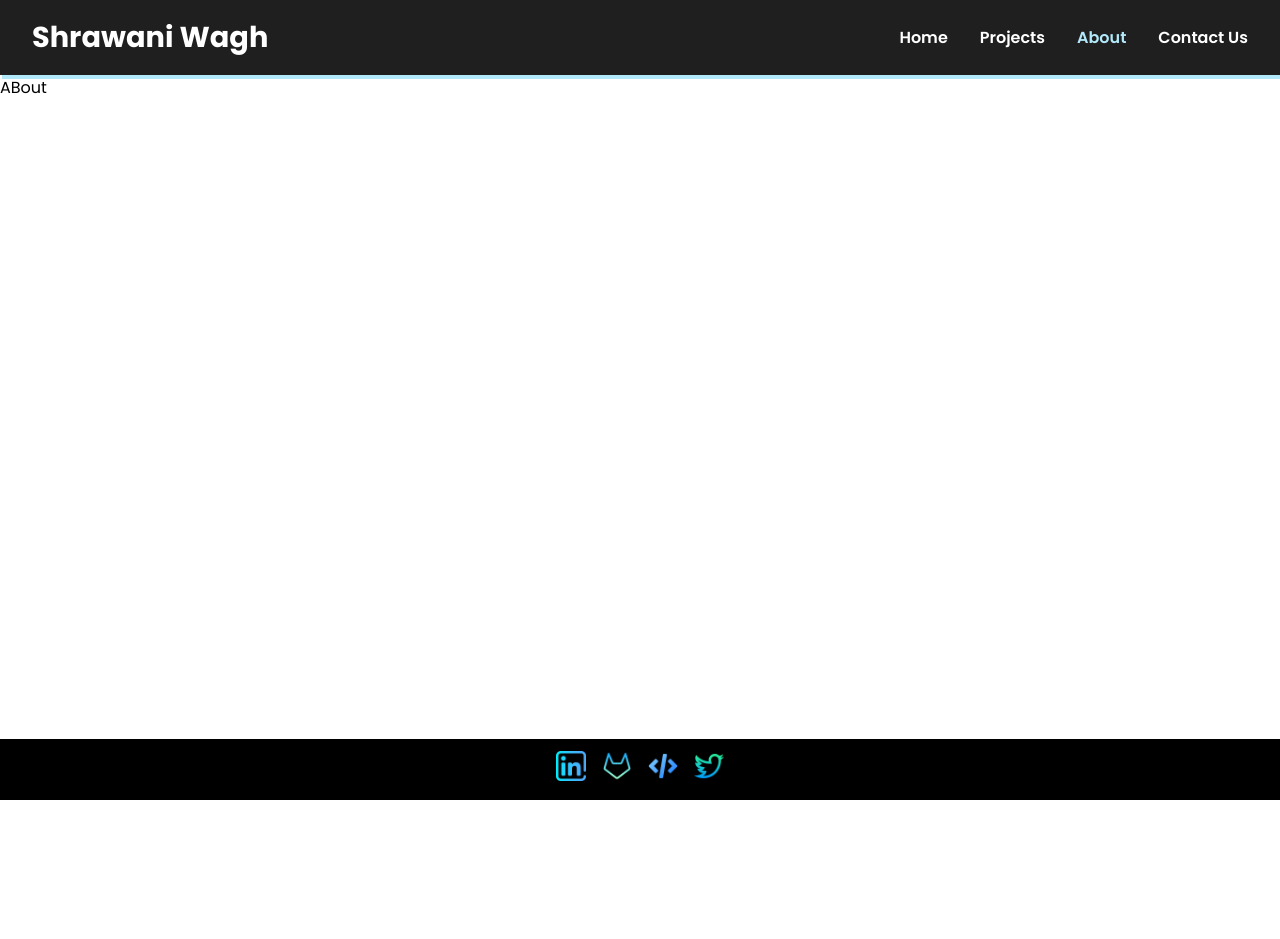
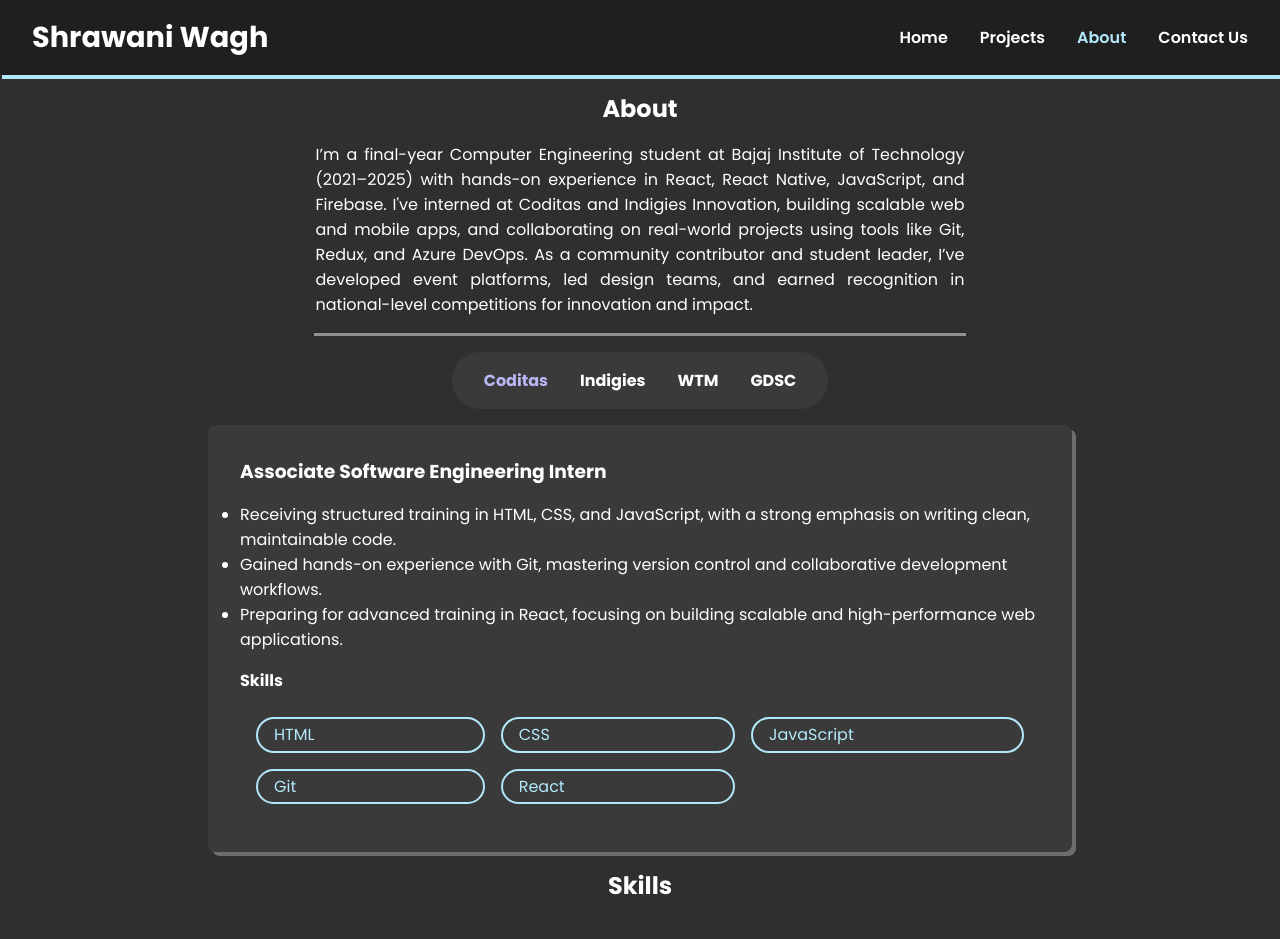
Before and after one commit to shrawaniwagh04/portfolio-nextjs, a Next.js app: page /about in a window 1280 px wide. Shown: the top 939 px of the page. Before the commit the page ends 800 px from the top, so only its background shows below. Built offline with nearby package versions, Linux system fonts and the light colour scheme.

Commit message:
Feat/about-added-about-section (#3)
* feat/about-about-section-added

* feat/about-about-section-added

```diff
--- /dev/null
+++ b/src/views/About/About.data.ts
@@ -0,0 +1,81 @@
+//About Data
+export const AboutData = {
+  title: "About",
+  body:
+    "I’m a final-year Computer Engineering student at Bajaj Institute of Technology (2021–2025) with hands-on experience in React, React Native, JavaScript, and Firebase. I've interned at Coditas and Indigies Innovation, building scalable web and mobile apps, and collaborating on real-world projects using tools like Git, Redux, and Azure DevOps. As a community contributor and student leader, I’ve developed event platforms, led design teams, and earned recognition in national-level competitions for innovation and impact."
+};
+
+
+export const SubNavList = [
+  {
+    id: 1,
+    work: "Coditas",
+    title: "Associate Software Engineering Intern",
+    description: [
+      "Receiving structured training in HTML, CSS, and JavaScript, with a strong emphasis on writing clean, maintainable code.",
+      "Gained hands-on experience with Git, mastering version control and collaborative development workflows.",
+      "Preparing for advanced training in React, focusing on building scalable and high-performance web applications.",
+    ],
+    skills: ["HTML", "CSS", "JavaScript", "Git", "React"],
+  },
+
+  {
+    id: 2,
+    work: "Indigies",
+    title: "Software Engineering Intern",
+    description: [
+      "Developed the front-end of two React Native mobile apps during an internship, focusing on creating an effective and user-friendly UI.",
+      "Conducted 3 POCs to assess feasibility and explore technical solutions, leading to successful project execution.",
+      "Utilized Redux, Swagger, and Azure DevOps for state management, API testing, and task tracking.",
+    ],
+    skills: ["React Native", "Redux", "Swagger", "Azure DevOps", "UI Design"],
+  },
+
+  {
+    id: 3,
+    work: "WTM",
+    title: "Women Techmakers Community ",
+    description: [
+      "Contributed to developing the community website using React.",
+      "Assisted in organizing events and improving the overall online presence of the community.",
+    ],
+    skills: ["React", "Team Collaboration", "Community Events"],
+  },
+
+  {
+    id: 4,
+    work: "GDSC",
+    title: "Graphic Design Lead",
+    description: [
+      "Led the design team, increasing engagement by 25% through creative visual campaigns.",
+      "Designed the community website and brand assets, maintaining consistency across platforms.",
+    ],
+    skills: ["Graphic Design", "Figma", "Leadership", "Branding", "Web Design"],
+  },
+];
+
+
+
+export const skillsData = [
+  "HTML",
+  "CSS",
+  "SCSS",
+  "JavaScript",
+  "React",
+  "React Native",
+  "Tailwind CSS",
+  "Redux",
+  "Firebase",
+  "Git",
+  "Azure DevOps",
+  "Swagger",
+  "REST APIs",
+  "UI/UX",
+  "Responsive Design",
+  "Team Collaboration",
+  "Graphic Design",
+  "Figma",
+  "Branding",
+  "Community Engagement",
+  "Version Control"
+];
--- a/src/views/About/About.module.scss
+++ b/src/views/About/About.module.scss
@@ -1 +1,122 @@
 /* Styles for About */
+.AboutContainer {
+  background-color: #302f2f;
+  color: white;
+
+  display: flex;
+  flex-direction: column;
+  align-items: center;
+  gap: 1rem;
+
+  padding: 1rem;
+
+  .About {
+    display: flex;
+    flex-direction: column;
+    gap: 1rem;
+
+    justify-content: center;
+    align-items: center;
+
+    p {
+      max-width: 52%;
+      text-align: justify;
+    }
+  }
+
+  .AboutSpan {
+    width: 52%;
+    padding: 0.1rem;
+    background-color: #929090;
+  }
+
+  .AboutNavigation {
+    background-color: #3b3a3a;
+    padding: 1rem 2rem;
+    border-radius: 2rem;
+
+    .AboutSubNav {
+      display: flex;
+      gap: 2rem;
+
+      .active {
+        color: rgb(184, 184, 247);
+      }
+
+      li {
+        list-style: none;
+        font-weight: 700;
+      }
+    }
+  }
+
+  .AboutContent {
+    // border-left: .25rem solid black;
+    border-radius: 0.5rem;
+    padding: 2rem;
+    display: flex;
+    flex-direction: column;
+    gap: 1rem;
+    background-color: #3b3a3a;
+    box-shadow: 4px 4px #6e6d6d;
+
+    ul {
+      max-width: 100vh;
+    }
+
+    .AboutSkillSection {
+      display: flex;
+      flex-direction: column;
+      gap: 0.5rem;
+
+      .AboutTagsMobile {
+        display: grid;
+        grid-template-columns: repeat(2, auto);
+        gap: 1rem;
+
+        .Tag {
+          padding: 0.2rem 1rem;
+          border: 0.15rem solid #b2e9fa;
+          border-radius: 2rem;
+          text-align: justify;
+          color: #b2e9fa;
+        }
+      }
+
+      .AboutTags {
+        display: grid;
+        grid-template-columns: repeat(3, auto);
+        gap: 1rem;
+
+        .Tag {
+          padding: 0.2rem 1rem;
+          border: 0.15rem solid #b2e9fa;
+          border-radius: 2rem;
+          text-align: justify;
+          color: #b2e9fa;
+        }
+      }
+    }
+  }
+}
+
+.AboutTagsMobile {
+  padding: 1rem;
+  display: grid;
+  grid-template-columns: repeat(2, auto);
+  gap: 1rem;
+}
+
+.AboutTags {
+  padding: 1rem;
+  display: grid;
+  grid-template-columns: repeat(3, auto);
+  gap: 1rem;
+
+  .TagElement {
+    padding: 0.2rem 1rem;
+    border-radius: 2rem;
+    text-align: justify;
+    color: #b2e9fa;
+  }
+}
--- a/src/views/About/About.tsx
+++ b/src/views/About/About.tsx
@@ -1,11 +1,75 @@
-import styles from "./About.module.scss"
-import type { AboutProps } from "./About.types.ts"
-import { usePathname } from "next/navigation";
+import { useEffect, useState } from "react";
+import { AboutData, skillsData, SubNavList } from "./About.data";
+import styles from "./About.module.scss";
+import type { AboutProps } from "./About.types";
+import useWindowWidth from "@/hooks/useWindowWidth";
 
 const About = ({}: AboutProps) => {
-    const path = usePathname();
-    console.log(path)
-    return <div>ABout</div>;
+  const [currentNav, setCurrentNav] = useState(SubNavList[0]?.id || 0);
+  const { isMobileView } = useWindowWidth();
+  const [data, setData] = useState(SubNavList[0]);
+
+  useEffect(() => {
+    const selectedData = SubNavList.find((item) => item.id === currentNav);
+    if (selectedData) {
+      setData(selectedData);
+    }
+  }, [currentNav]);
+
+  return (
+    <div className={styles.AboutContainer}>
+      <div className={styles.About}>
+        <h2>{AboutData.title}</h2>
+        <p>{AboutData.body}</p>
+      </div>
+
+      <span className={styles.AboutSpan}></span>
+
+      <div className={styles.AboutNavigation}>
+        <nav className={styles.AboutSubNav}>
+          {SubNavList.map((item) => (
+            <li
+              key={item.id}
+              onClick={() => setCurrentNav(item.id)}
+              className={currentNav === item.id ? styles.active : ""}
+            >
+              {item.work}
+            </li>
+          ))}
+        </nav>
+      </div>
+
+      <div className={styles.AboutContent}>
+        <h3>{data.title}</h3>
+
+        <ul>
+          {data.description.map((item) => (
+            <li>{item}</li>
+          ))}
+        </ul>
+
+        {/* skills inside work experience */}
+        <div className={styles.AboutSkillSection}>
+          <h4>Skills</h4>
+          <div
+            className={isMobileView ? styles.AboutTagsMobile : styles.AboutTags}
+          >
+            {data.skills.map((item) => (
+              <div className={styles.Tag}>{item}</div>
+            ))}
+          </div>
+        </div>
+      </div>
+
+      {/* Skills section */}
+      <h2>Skills</h2>
+      <div className={isMobileView ? styles.AboutTagsMobile : styles.AboutTags}>
+        {skillsData.map((item) => (
+          <li className={styles.Tag}>{item}</li>
+        ))}
+      </div>
+    </div>
+  );
 };
 
-export default About
+export default About;
```
Also changed, not shown: src/views/Projects/Projects.tsx (+6 -4 lines).
